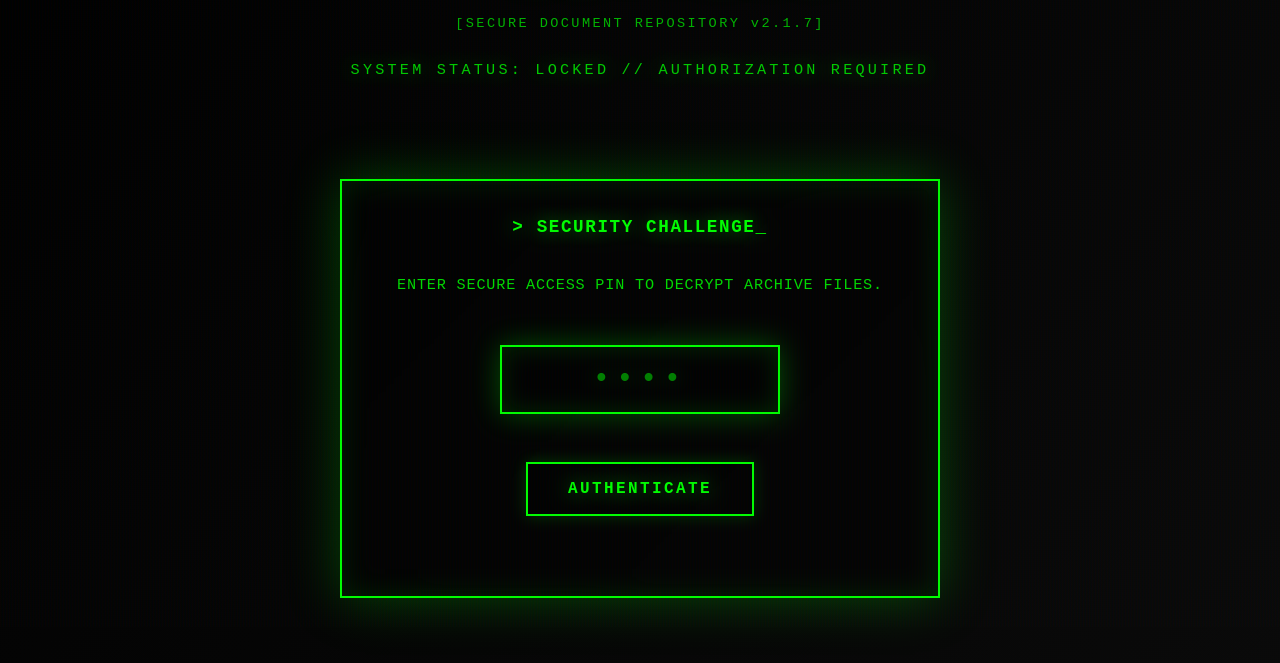
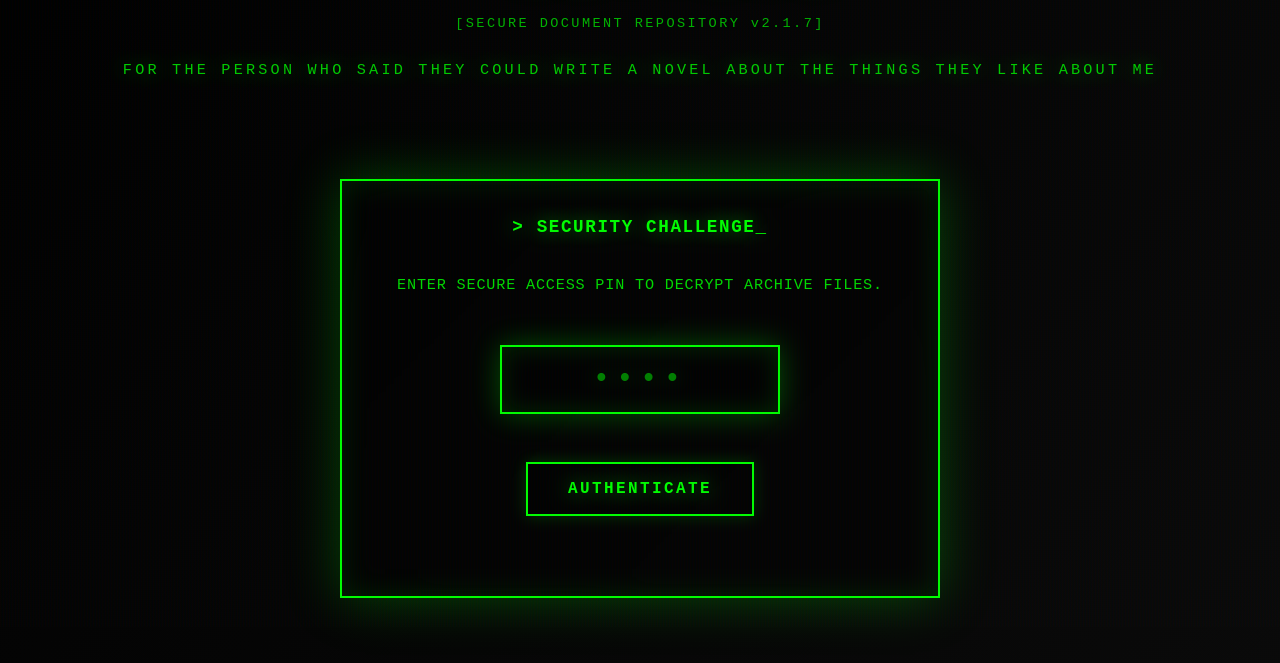
Before and after one commit to Rain175/letters, a plain HTML site: page index.html in a window 1280 px wide. Shown: the part 173-836 px from the top of the page. Drawn offline with Linux system fonts and the light colour scheme.

Commit message:
Update index.html

```diff
--- a/index.html
+++ b/index.html
@@ -3,7 +3,7 @@
 <head>
     <meta charset="UTF-8">
     <meta name="viewport" content="width=device-width, initial-scale=1.0">
-    <title>A NOVEL</title>
+    <title>LETTERS</title>
     <style>
         :root {
             --terminal-green: #00ff00;
@@ -316,7 +316,7 @@
     <header>
         <h1>> Letters<span class="cursor"></span></h1>
         <p style="font-size: 0.85rem; letter-spacing: 0.15rem; opacity: 0.7; margin-bottom: 1.5rem;">[SECURE DOCUMENT REPOSITORY v2.1.7]</p>
-        <p id="system-status">SYSTEM STATUS: LOCKED // AUTHORIZATION REQUIRED</p>
+        <p id="system-status">FOR THE PERSON WHO SAID THEY COULD WRITE A NOVEL ABOUT THE THINGS THEY LIKE ABOUT ME</p>
     </header>
 
     <!-- SECURITY GATE VIEW -->
```
